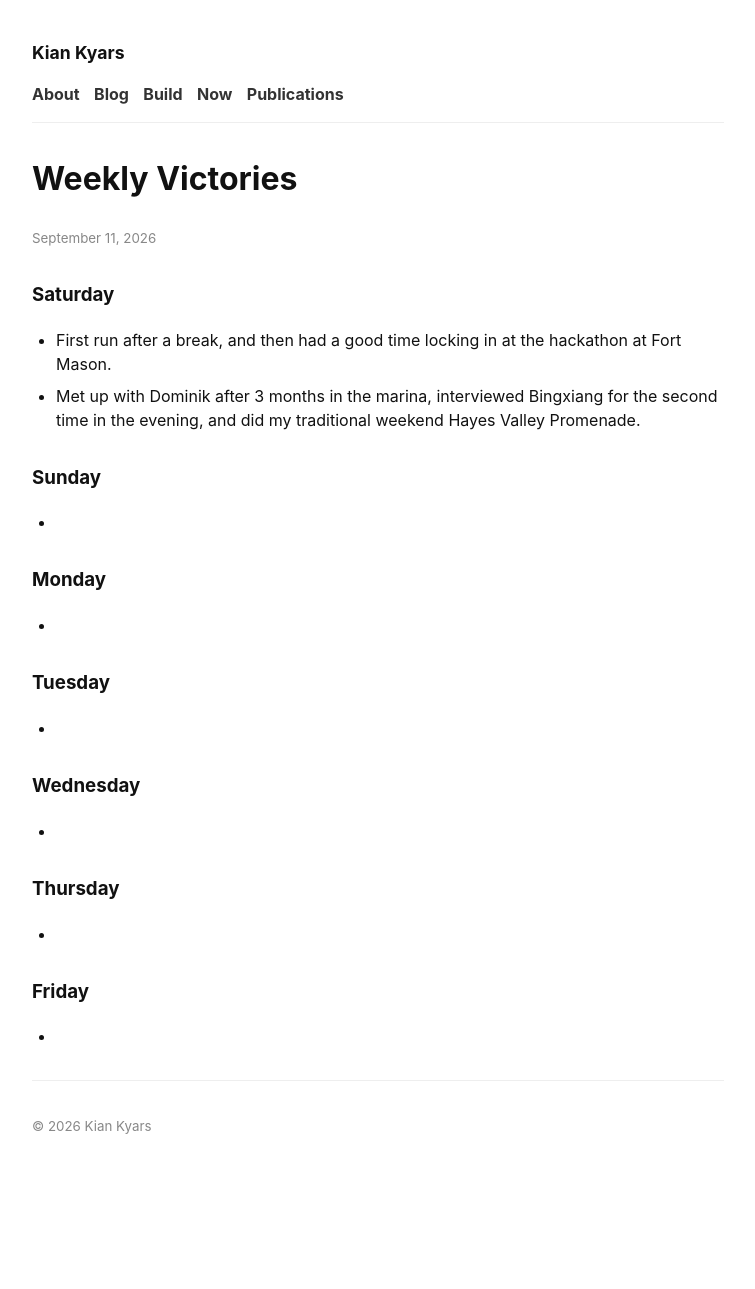
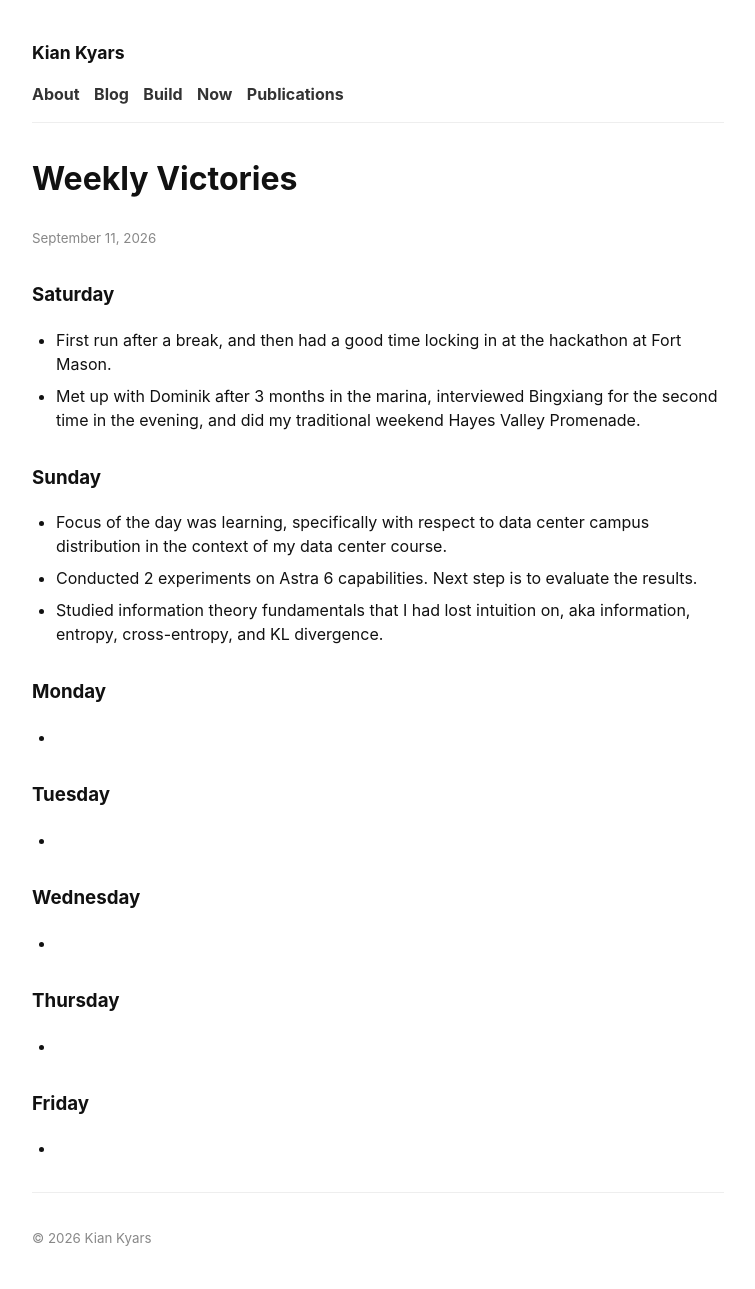
Before and after one commit to kiankyars/kiankyars.github.io, a Jekyll site: the page built from _posts/weekly-victories/2026-09-11-weekly-victories.md, in a window 1280 px wide. Shown: the whole page, without its empty margins (262-1017 px from the left). Built offline with Jekyll 4.4.1, drawn with Linux system fonts in a browser that asks for light colours; before the commit the page ends 1177 px from its top, so only the background shows below that.

Commit message:
Add Sunday weekly victories.
Co-authored-by: Cursor <cursoragent@cursor.com>

```diff
--- a/_posts/weekly-victories/2026-09-11-weekly-victories.md
+++ b/_posts/weekly-victories/2026-09-11-weekly-victories.md
@@ -12,7 +12,9 @@ categories: reflection
 
 ### Sunday
 
--
+- Focus of the day was learning, specifically with respect to data center campus distribution in the context of my data center course.
+- Conducted 2 experiments on Astra 6 capabilities. Next step is to evaluate the results.
+- Studied information theory fundamentals that I had lost intuition on, aka information, entropy, cross-entropy, and KL divergence.
 
 ### Monday
 
```
